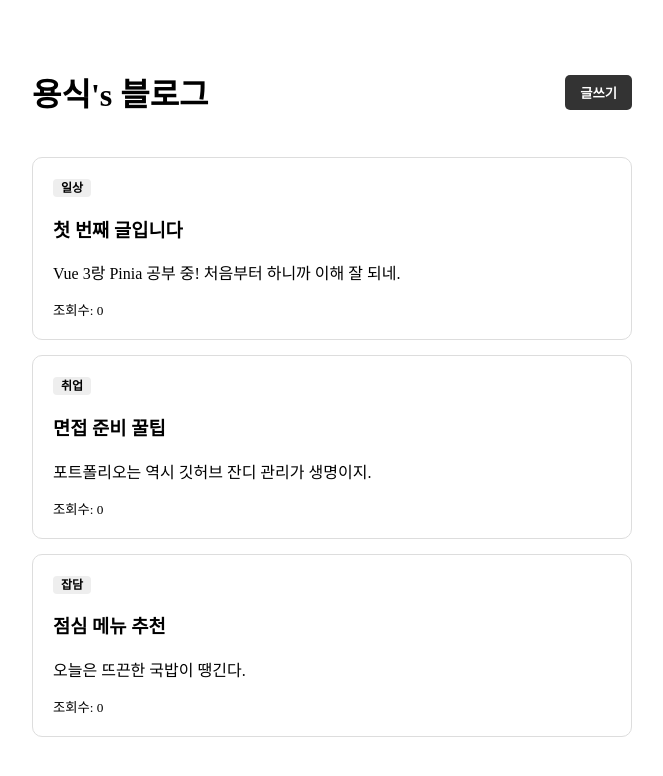
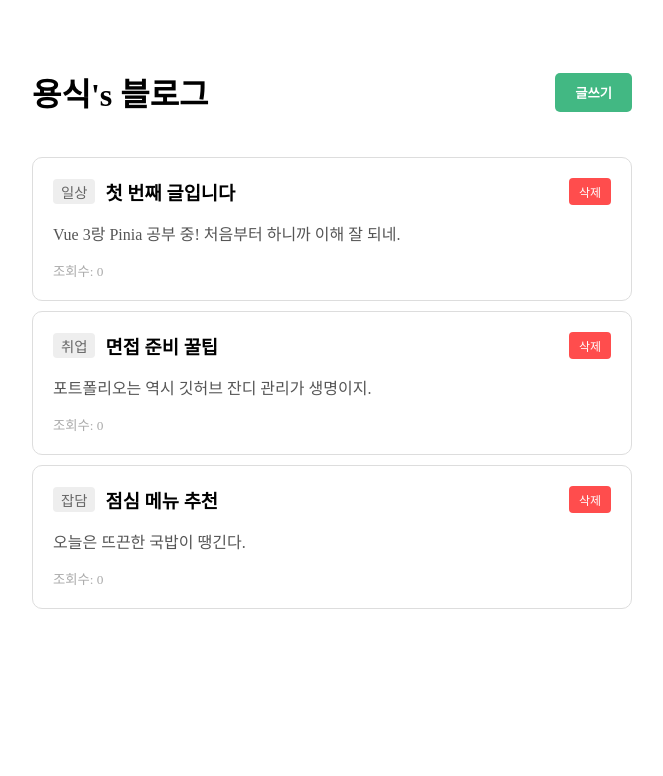
Before and after one commit to bbosick123/blog-project, a Vue app: page / in a window 1280 px wide. Shown: the top 776 px of the page, without its empty margins (308-971 px from the left). Built offline with nearby package versions, Linux system fonts and the light colour scheme.

Commit message:
삭제 추가
삭제 추가

```diff
--- a/src/stores/posts.js
+++ b/src/stores/posts.js
@@ -39,6 +39,9 @@ export const usePostStore = defineStore('post', () => {
     })
   }
 
-  // ⭐ 중요: 만든 함수(addPost)를 밖으로 꼭 내보내줘야 해!
-  return { posts, addPost }
+  const deletePost = (id) => {
+    posts.value = posts.value.filter((p) => p.id !== id)
+  }
+
+  return { posts, addPost, deletePost } // 👈 밖으로 내보내기 잊지 말기!
 })
--- a/src/views/HomeView.vue
+++ b/src/views/HomeView.vue
@@ -1,20 +1,31 @@
 <script setup>
 import { usePostStore } from '@/stores/posts'
+import { useRouter } from 'vue-router'
 
-const store = usePostStore()
+const store = usePostStore() // 창고 연결
+const router = useRouter() // 이동 도구 연결
 </script>
 
 <template>
   <main>
     <div class="header">
       <h1>용식's 블로그</h1>
-      <button class="btn-write" @click="$router.push({ name: 'write' })">글쓰기</button>
+      <button class="btn-write" @click="router.push({ name: 'write' })">글쓰기</button>
     </div>
 
     <ul>
-      <li v-for="post in store.posts" :key="post.id" @click="$router.push(`/post/${post.id}`)">
-        <span class="category">{{ post.category }}</span>
-        <h3>{{ post.title }}</h3>
+      <li
+        v-for="post in store.posts"
+        :key="post.id"
+        @click="router.push({ name: 'read', params: { id: post.id } })"
+      >
+        <div class="title-row">
+          <span class="category">{{ post.category }}</span>
+          <h3>{{ post.title }}</h3>
+
+          <button class="btn-delete" @click.stop="store.deletePost(post.id)">삭제</button>
+        </div>
+
         <p>{{ post.content }}</p>
         <small>조회수: {{ post.views }}</small>
       </li>
@@ -23,7 +34,7 @@ const store = usePostStore()
 </template>
 
 <style scoped>
-/* 👇 헤더와 글쓰기 버튼 스타일 추가 */
+/* 기존 스타일 유지하면서, 삭제 버튼용 스타일 추가 */
 .header {
   display: flex;
   justify-content: space-between;
@@ -31,39 +42,66 @@ const store = usePostStore()
   margin-bottom: 20px;
 }
 .btn-write {
-  background-color: #333;
+  background-color: #42b883;
   color: white;
-  padding: 8px 15px;
   border: none;
+  padding: 10px 20px;
   border-radius: 5px;
   cursor: pointer;
   font-weight: bold;
 }
-.btn-write:hover {
-  background-color: #555;
-}
-
-/* 아래는 기존 스타일 유지 */
 ul {
+  list-style: none;
   padding: 0;
 }
 li {
-  list-style: none;
   border: 1px solid #ddd;
   padding: 20px;
-  margin-bottom: 15px;
+  margin-bottom: 10px;
   border-radius: 10px;
   cursor: pointer;
-  transition: background 0.2s;
+  transition: transform 0.2s;
 }
 li:hover {
-  background-color: #f9f9f9;
+  transform: translateY(-3px);
+  box-shadow: 0 4px 10px rgba(0, 0, 0, 0.1);
+}
+.title-row {
+  display: flex;
+  justify-content: space-between;
+  align-items: center;
 }
 .category {
+  color: #666;
+  font-size: 0.9em;
   background: #eee;
   padding: 2px 8px;
   border-radius: 4px;
+  margin-right: 10px;
+}
+h3 {
+  margin: 0;
+  display: inline-block;
+}
+p {
+  color: #555;
+}
+small {
+  color: #aaa;
+}
+
+/* 빨간색 삭제 버튼 */
+.btn-delete {
+  background-color: #ff4d4d;
+  color: white;
+  border: none;
+  padding: 5px 10px;
+  border-radius: 4px;
+  cursor: pointer;
   font-size: 12px;
-  font-weight: bold;
+  margin-left: auto; /* 오른쪽 끝으로 밀기 */
+}
+.btn-delete:hover {
+  background-color: #cc0000;
 }
 </style>
```
